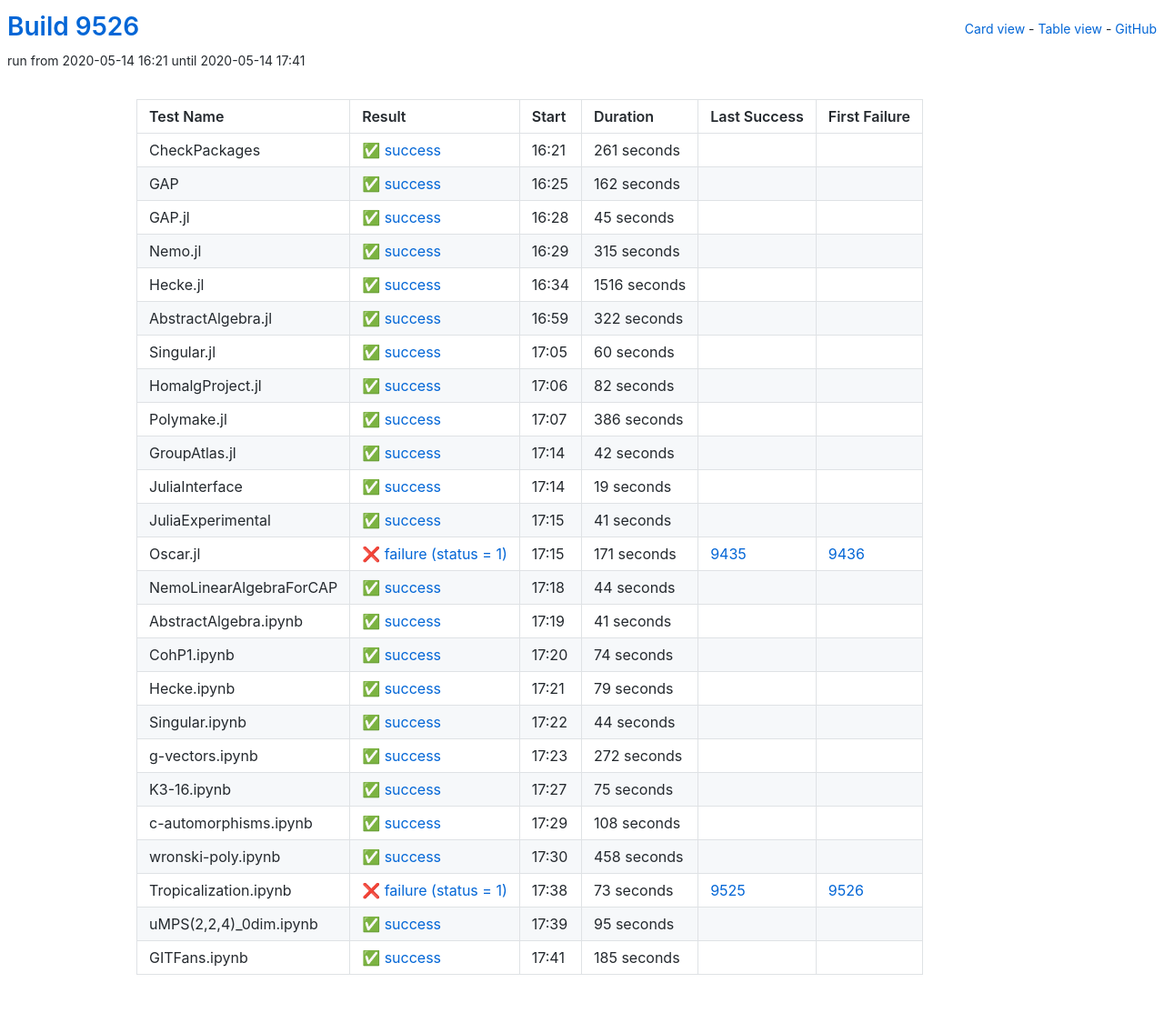
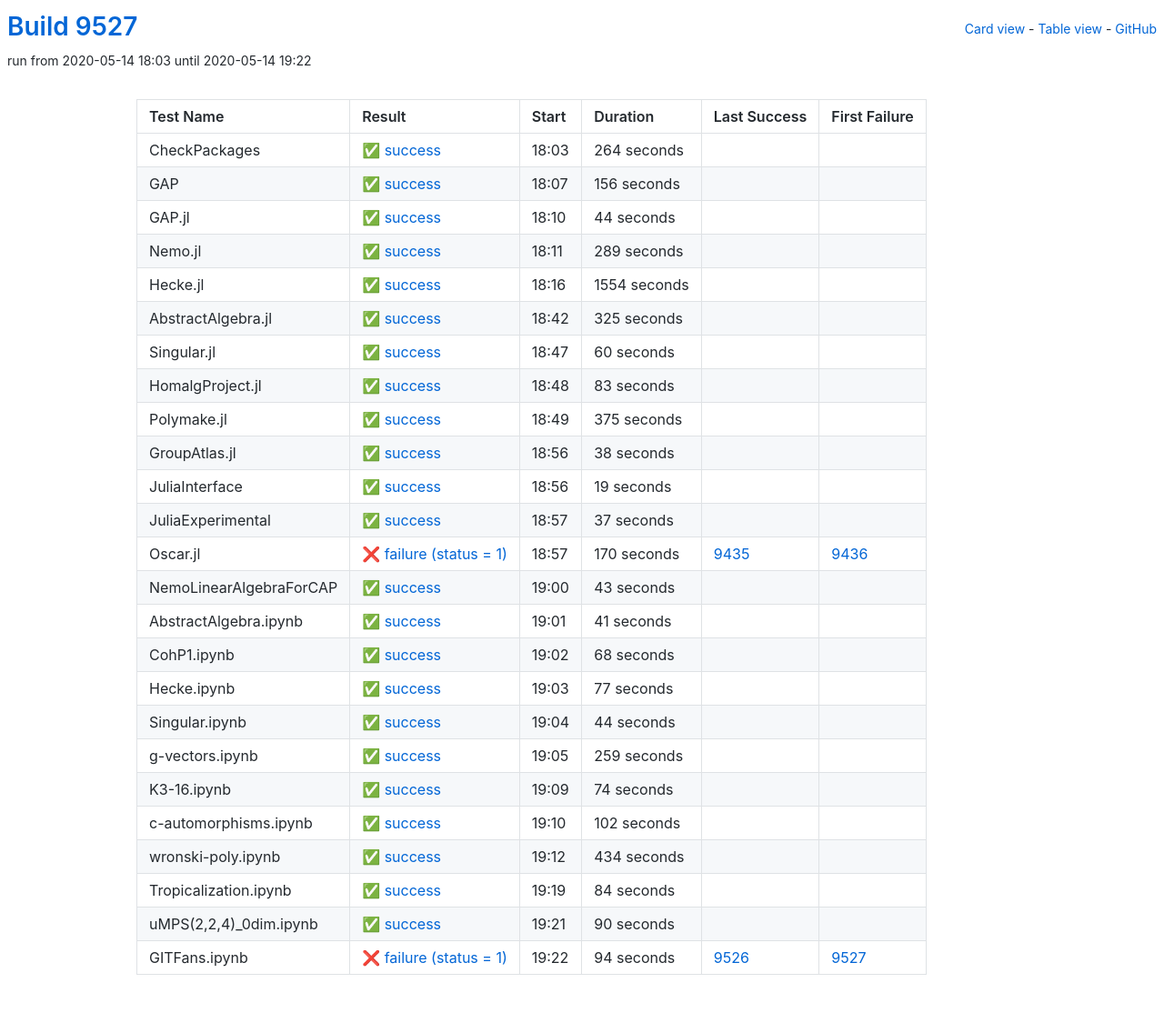
Before and after one commit to oscar-system/oscar-ci-status, a Jekyll site: the page built from table.html, in a window 1280 px wide. Shown: the whole page at 91% size. Built offline with Jekyll 4.4.1, drawn with Linux system fonts in a browser that asks for light colours.

Commit message:
Build 9527

```diff
--- a/_data/ci.yml
+++ b/_data/ci.yml
@@ -1,77 +1,77 @@
-build: 9526
-build_url: https://oscarci.mathematik.uni-kl.de/job/oscar/9526/
+build: 9527
+build_url: https://oscarci.mathematik.uni-kl.de/job/oscar/9527/
 job: oscar
 tests:
-- duration: 261
+- duration: 264
   exitcode: 0
   first_failure: false
   first_failure_url: null
   id: checkpackages
   last_success: false
   last_success_url: null
-  log: https://oscarci.mathematik.uni-kl.de/job/oscar/9526/artifact/logs/build-9526/CheckPackages.log
+  log: https://oscarci.mathematik.uni-kl.de/job/oscar/9527/artifact/logs/build-9527/CheckPackages.log
   name: CheckPackages
-  start: 2020-05-14 16:21
+  start: 2020-05-14 18:03
   status: success
   success: true
-- duration: 162
+- duration: 156
   exitcode: 0
   first_failure: false
   first_failure_url: null
   id: gap
   last_success: false
   last_success_url: null
-  log: https://oscarci.mathematik.uni-kl.de/job/oscar/9526/artifact/logs/build-9526/GAP.log
+  log: https://oscarci.mathematik.uni-kl.de/job/oscar/9527/artifact/logs/build-9527/GAP.log
   name: GAP
-  start: 2020-05-14 16:25
+  start: 2020-05-14 18:07
   status: success
   success: true
-- duration: 45
+- duration: 44
   exitcode: 0
   first_failure: false
   first_failure_url: null
   id: gap-jl
   last_success: false
   last_success_url: null
-  log: https://oscarci.mathematik.uni-kl.de/job/oscar/9526/artifact/logs/build-9526/GAP.jl.log
+  log: https://oscarci.mathematik.uni-kl.de/job/oscar/9527/artifact/logs/build-9527/GAP.jl.log
   name: GAP.jl
-  start: 2020-05-14 16:28
+  start: 2020-05-14 18:10
   status: success
   success: true
-- duration: 315
+- duration: 289
   exitcode: 0
   first_failure: false
   first_failure_url: null
   id: nemo-jl
   last_success: false
   last_success_url: null
-  log: https://oscarci.mathematik.uni-kl.de/job/oscar/9526/artifact/logs/build-9526/Nemo.jl.log
+  log: https://oscarci.mathematik.uni-kl.de/job/oscar/9527/artifact/logs/build-9527/Nemo.jl.log
   name: Nemo.jl
-  start: 2020-05-14 16:29
+  start: 2020-05-14 18:11
   status: success
   success: true
-- duration: 1516
+- duration: 1554
   exitcode: 0
   first_failure: false
   first_failure_url: null
   id: hecke-jl
   last_success: false
   last_success_url: null
-  log: https://oscarci.mathematik.uni-kl.de/job/oscar/9526/artifact/logs/build-9526/Hecke.jl.log
+  log: https://oscarci.mathematik.uni-kl.de/job/oscar/9527/artifact/logs/build-9527/Hecke.jl.log
   name: Hecke.jl
-  start: 2020-05-14 16:34
+  start: 2020-05-14 18:16
   status: success
   success: true
-- duration: 322
+- duration: 325
   exitcode: 0
   first_failure: false
   first_failure_url: null
   id: abstractalgebra-jl
   last_success: false
   last_success_url: null
-  log: https://oscarci.mathematik.uni-kl.de/job/oscar/9526/artifact/logs/build-9526/AbstractAlgebra.jl.log
+  log: https://oscarci.mathematik.uni-kl.de/job/oscar/9527/artifact/logs/build-9527/AbstractAlgebra.jl.log
   name: AbstractAlgebra.jl
-  start: 2020-05-14 16:59
+  start: 2020-05-14 18:42
   status: success
   success: true
 - duration: 60
@@ -81,45 +81,45 @@
   id: singular-jl
   last_success: false
   last_success_url: null
-  log: https://oscarci.mathematik.uni-kl.de/job/oscar/9526/artifact/logs/build-9526/Singular.jl.log
+  log: https://oscarci.mathematik.uni-kl.de/job/oscar/9527/artifact/logs/build-9527/Singular.jl.log
   name: Singular.jl
-  start: 2020-05-14 17:05
+  start: 2020-05-14 18:47
   status: success
   success: true
-- duration: 82
+- duration: 83
   exitcode: 0
   first_failure: false
   first_failure_url: null
   id: homalgproject-jl
   last_success: false
   last_success_url: null
-  log: https://oscarci.mathematik.uni-kl.de/job/oscar/9526/artifact/logs/build-9526/HomalgProject.jl.log
+  log: https://oscarci.mathematik.uni-kl.de/job/oscar/9527/artifact/logs/build-9527/HomalgProject.jl.log
   name: HomalgProject.jl
-  start: 2020-05-14 17:06
+  start: 2020-05-14 18:48
   status: success
   success: true
-- duration: 386
+- duration: 375
   exitcode: 0
   first_failure: false
   first_failure_url: null
   id: polymake-jl
   last_success: false
   last_success_url: null
-  log: https://oscarci.mathematik.uni-kl.de/job/oscar/9526/artifact/logs/build-9526/Polymake.jl.log
+  log: https://oscarci.mathematik.uni-kl.de/job/oscar/9527/artifact/logs/build-9527/Polymake.jl.log
   name: Polymake.jl
-  start: 2020-05-14 17:07
+  start: 2020-05-14 18:49
   status: success
   success: true
-- duration: 42
+- duration: 38
   exitcode: 0
   first_failure: false
   first_failure_url: null
   id: groupatlas-jl
   last_success: false
   last_success_url: null
-  log: https://oscarci.mathematik.uni-kl.de/job/oscar/9526/artifact/logs/build-9526/GroupAtlas.jl.log
+  log: https://oscarci.mathematik.uni-kl.de/job/oscar/9527/artifact/logs/build-9527/GroupAtlas.jl.log
   name: GroupAtlas.jl
-  start: 2020-05-14 17:14
+  start: 2020-05-14 18:56
   status: success
   success: true
 - duration: 19
@@ -129,45 +129,45 @@
   id: juliainterface
   last_success: false
   last_success_url: null
-  log: https://oscarci.mathematik.uni-kl.de/job/oscar/9526/artifact/logs/build-9526/JuliaInterface.log
+  log: https://oscarci.mathematik.uni-kl.de/job/oscar/9527/artifact/logs/build-9527/JuliaInterface.log
   name: JuliaInterface
-  start: 2020-05-14 17:14
+  start: 2020-05-14 18:56
   status: success
   success: true
-- duration: 41
+- duration: 37
   exitcode: 0
   first_failure: false
   first_failure_url: null
   id: juliaexperimental
   last_success: false
   last_success_url: null
-  log: https://oscarci.mathematik.uni-kl.de/job/oscar/9526/artifact/logs/build-9526/JuliaExperimental.log
+  log: https://oscarci.mathematik.uni-kl.de/job/oscar/9527/artifact/logs/build-9527/JuliaExperimental.log
   name: JuliaExperimental
-  start: 2020-05-14 17:15
+  start: 2020-05-14 18:57
   status: success
   success: true
-- duration: 171
+- duration: 170
   exitcode: 1
   first_failure: 9436
   first_failure_url: https://oscarci.mathematik.uni-kl.de/job/oscar/9436/
   id: oscar-jl
   last_success: 9435
   last_success_url: https://oscarci.mathematik.uni-kl.de/job/oscar/9435/
-  log: https://oscarci.mathematik.uni-kl.de/job/oscar/9526/artifact/logs/build-9526/Oscar.jl.log
+  log: https://oscarci.mathematik.uni-kl.de/job/oscar/9527/artifact/logs/build-9527/Oscar.jl.log
   name: Oscar.jl
-  start: 2020-05-14 17:15
+  start: 2020-05-14 18:57
   status: failure
   success: false
-- duration: 44
+- duration: 43
   exitcode: 0
   first_failure: false
   first_failure_url: null
   id: nemolinearalgebraforcap
   last_success: false
   last_success_url: null
-  log: https://oscarci.mathematik.uni-kl.de/job/oscar/9526/artifact/logs/build-9526/NemoLinearAlgebraForCAP.log
+  log: https://oscarci.mathematik.uni-kl.de/job/oscar/9527/artifact/logs/build-9527/NemoLinearAlgebraForCAP.log
   name: NemoLinearAlgebraForCAP
-  start: 2020-05-14 17:18
+  start: 2020-05-14 19:00
   status: success
   success: true
 - duration: 41
@@ -177,33 +177,33 @@
   id: abstractalgebra-ipynb
   last_success: false
   last_success_url: null
-  log: https://oscarci.mathematik.uni-kl.de/job/oscar/9526/artifact/logs/build-9526/AbstractAlgebra.ipynb.log
+  log: https://oscarci.mathematik.uni-kl.de/job/oscar/9527/artifact/logs/build-9527/AbstractAlgebra.ipynb.log
   name: AbstractAlgebra.ipynb
-  start: 2020-05-14 17:19
+  start: 2020-05-14 19:01
   status: success
   success: true
-- duration: 74
+- duration: 68
   exitcode: 0
   first_failure: false
   first_failure_url: null
   id: cohp1-ipynb
   last_success: false
   last_success_url: null
-  log: https://oscarci.mathematik.uni-kl.de/job/oscar/9526/artifact/logs/build-9526/CohP1.ipynb.log
+  log: https://oscarci.mathematik.uni-kl.de/job/oscar/9527/artifact/logs/build-9527/CohP1.ipynb.log
   name: CohP1.ipynb
-  start: 2020-05-14 17:20
+  start: 2020-05-14 19:02
   status: success
   success: true
-- duration: 79
+- duration: 77
   exitcode: 0
   first_failure: false
   first_failure_url: null
   id: hecke-ipynb
   last_success: false
   last_success_url: null
-  log: https://oscarci.mathematik.uni-kl.de/job/oscar/9526/artifact/logs/build-9526/Hecke.ipynb.log
+  log: https://oscarci.mathematik.uni-kl.de/job/oscar/9527/artifact/logs/build-9527/Hecke.ipynb.log
   name: Hecke.ipynb
-  start: 2020-05-14 17:21
+  start: 2020-05-14 19:03
   status: success
   success: true
 - duration: 44
@@ -213,92 +213,92 @@
   id: singular-ipynb
   last_success: false
   last_success_url: null
-  log: https://oscarci.mathematik.uni-kl.de/job/oscar/9526/artifact/logs/build-9526/Singular.ipynb.log
+  log: https://oscarci.mathematik.uni-kl.de/job/oscar/9527/artifact/logs/build-9527/Singular.ipynb.log
   name: Singular.ipynb
-  start: 2020-05-14 17:22
+  start: 2020-05-14 19:04
   status: success
   success: true
-- duration: 272
+- duration: 259
   exitcode: 0
   first_failure: false
   first_failure_url: null
   id: g-vectors-ipynb
   last_success: false
   last_success_url: null
-  log: https://oscarci.mathematik.uni-kl.de/job/oscar/9526/artifact/logs/build-9526/g-vectors.ipynb.log
+  log: https://oscarci.mathematik.uni-kl.de/job/oscar/9527/artifact/logs/build-9527/g-vectors.ipynb.log
   name: g-vectors.ipynb
-  start: 2020-05-14 17:23
+  start: 2020-05-14 19:05
   status: success
   success: true
-- duration: 75
+- duration: 74
   exitcode: 0
   first_failure: false
   first_failure_url: null
   id: k3-16-ipynb
   last_success: false
   last_success_url: null
-  log: https://oscarci.mathematik.uni-kl.de/job/oscar/9526/artifact/logs/build-9526/K3-16.ipynb.log
+  log: https://oscarci.mathematik.uni-kl.de/job/oscar/9527/artifact/logs/build-9527/K3-16.ipynb.log
   name: K3-16.ipynb
-  start: 2020-05-14 17:27
+  start: 2020-05-14 19:09
   status: success
   success: true
-- duration: 108
+- duration: 102
   exitcode: 0
   first_failure: false
   first_failure_url: null
   id: c-automorphisms-ipynb
   last_success: false
   last_success_url: null
-  log: https://oscarci.mathematik.uni-kl.de/job/oscar/9526/artifact/logs/build-9526/c-automorphisms.ipynb.log
+  log: https://oscarci.mathematik.uni-kl.de/job/oscar/9527/artifact/logs/build-9527/c-automorphisms.ipynb.log
   name: c-automorphisms.ipynb
-  start: 2020-05-14 17:29
+  start: 2020-05-14 19:10
   status: success
   success: true
-- duration: 458
+- duration: 434
   exitcode: 0
   first_failure: false
   first_failure_url: null
   id: wronski-poly-ipynb
   last_success: false
   last_success_url: null
-  log: https://oscarci.mathematik.uni-kl.de/job/oscar/9526/artifact/logs/build-9526/wronski-poly.ipynb.log
+  log: https://oscarci.mathematik.uni-kl.de/job/oscar/9527/artifact/logs/build-9527/wronski-poly.ipynb.log
   name: wronski-poly.ipynb
-  start: 2020-05-14 17:30
+  start: 2020-05-14 19:12
   status: success
   success: true
-- duration: 73
-  exitcode: 1
-  first_failure: 9526
-  first_failure_url: https://oscarci.mathematik.uni-kl.de/job/oscar/9526/
+- duration: 84
+  exitcode: 0
+  first_failure: false
+  first_failure_url: null
   id: tropicalization-ipynb
-  last_success: 9525
-  last_success_url: https://oscarci.mathematik.uni-kl.de/job/oscar/9525/
-  log: https://oscarci.mathematik.uni-kl.de/job/oscar/9526/artifact/logs/build-9526/Tropicalization.ipynb.log
+  last_success: false
+  last_success_url: null
+  log: https://oscarci.mathematik.uni-kl.de/job/oscar/9527/artifact/logs/build-9527/Tropicalization.ipynb.log
   name: Tropicalization.ipynb
-  start: 2020-05-14 17:38
-  status: failure
-  success: false
-- duration: 95
+  start: 2020-05-14 19:19
+  status: success
+  success: true
+- duration: 90
   exitcode: 0
   first_failure: false
   first_failure_url: null
   id: umps-2-2-4-0dim-ipynb
   last_success: false
   last_success_url: null
-  log: https://oscarci.mathematik.uni-kl.de/job/oscar/9526/artifact/logs/build-9526/uMPS-2-2-4-_0dim.ipynb.log
+  log: https://oscarci.mathematik.uni-kl.de/job/oscar/9527/artifact/logs/build-9527/uMPS-2-2-4-_0dim.ipynb.log
   name: uMPS(2,2,4)_0dim.ipynb
-  start: 2020-05-14 17:39
+  start: 2020-05-14 19:21
   status: success
   success: true
-- duration: 185
-  exitcode: 0
-  first_failure: false
-  first_failure_url: null
+- duration: 94
+  exitcode: 1
+  first_failure: 9527
+  first_failure_url: https://oscarci.mathematik.uni-kl.de/job/oscar/9527/
   id: gitfans-ipynb
-  last_success: false
-  last_success_url: null
-  log: https://oscarci.mathematik.uni-kl.de/job/oscar/9526/artifact/logs/build-9526/GITFans.ipynb.log
+  last_success: 9526
+  last_success_url: https://oscarci.mathematik.uni-kl.de/job/oscar/9526/
+  log: https://oscarci.mathematik.uni-kl.de/job/oscar/9527/artifact/logs/build-9527/GITFans.ipynb.log
   name: GITFans.ipynb
-  start: 2020-05-14 17:41
-  status: success
-  success: true
+  start: 2020-05-14 19:22
+  status: failure
+  success: false
```
Also changed, not shown: README.md.
